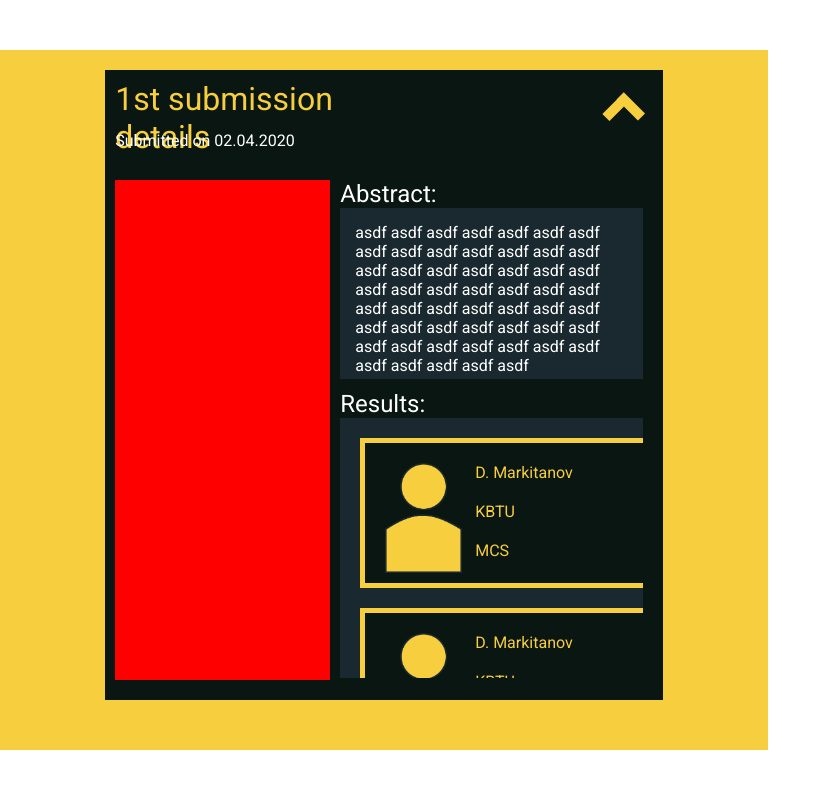
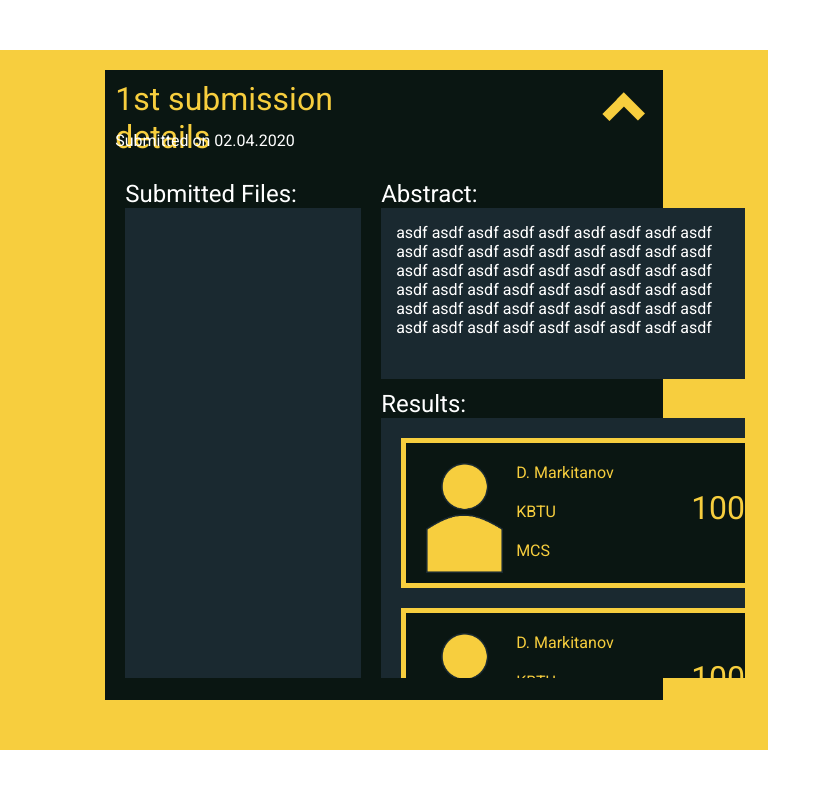
Before and after one commit to devteamepic/frontend, a React (Create React App) app: page /test in a window 1280 px wide. Shown: the top 788 px of the page, without its empty margins (0-831 px from the left). Built offline with nearby package versions, Linux system fonts and the light colour scheme; the HTML template or start-up script is replaced by a standard one.

Commit message:
added left column

```diff
--- a/src/components/core/organisms/SubmissionItem/SubmissionItem.js
+++ b/src/components/core/organisms/SubmissionItem/SubmissionItem.js
@@ -69,8 +69,19 @@ const SubmissionItem = () => {
           }}
         >
           <div
-            style = {{ width: '100%', height: '100%', backgroundColor: 'red', gridRow: '1/3' }}
+            style = {{ width: '100%', height: '100%', color: 'white', gridRow: '1/3', boxSizing: 'border-box', padding: '0 10px 30px 10px' }}
           >
+            <Text
+              size = { 'medium' }
+            >
+              Submitted Files:
+            </Text>
+            <List
+              color = 'denim'
+              margin = 'none;'
+              heightParameter = '100%'
+            >
+            </List>
           </div>
           <div
             style = {{ width: '100%', height: '100%', color: 'white', padding: '0 10px 10px 10px', boxSizing: 'border-box' }}
```
